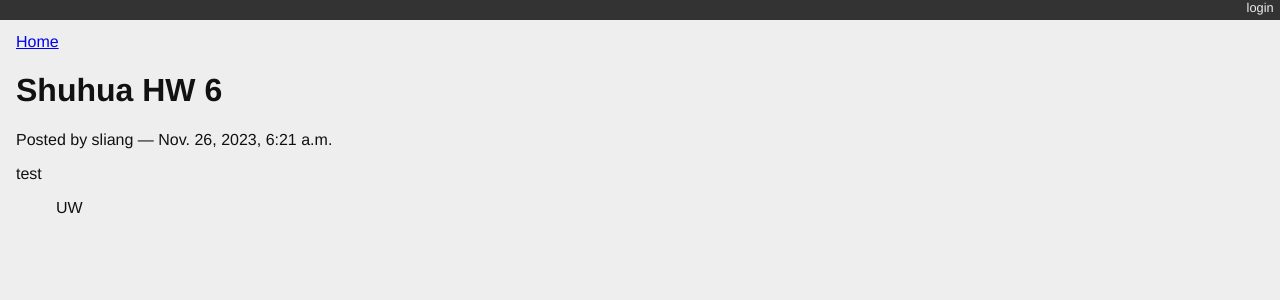
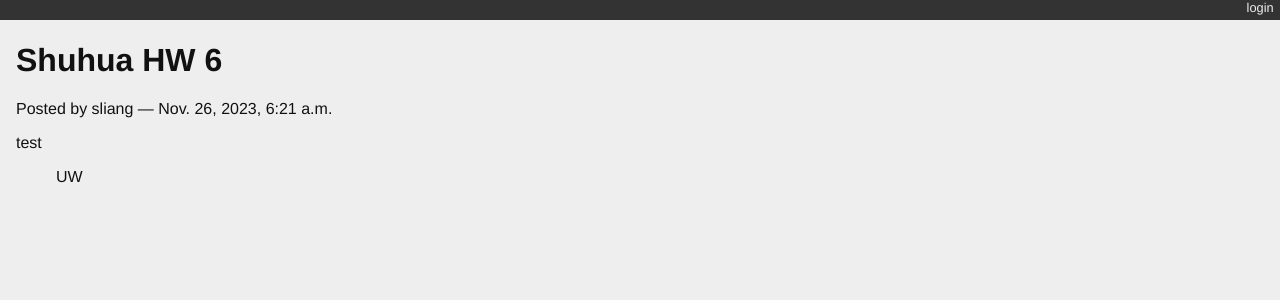
Before and after one commit to sliang2022/HW8, a Django app: page /posts/1/ in a window 1280 px wide. Shown: the top 300 px of the page. Run offline with Django 3.2, Linux system fonts and the light colour scheme; data comes from the database, SQL or seed files in the repository; parts of the project's set-up code (start-up, migrations or seed data) failed here and were passed over.

Commit message:
Update detail.html

```diff
--- a/mysite/blogging/templates/blogging/detail.html
+++ b/mysite/blogging/templates/blogging/detail.html
@@ -1,7 +1,6 @@
 {% extends "base.html" %}
 
 {% block content %}
-<a class="backlink" href="/">Home</a>
 <h1>{{ object }}</h1>
 <p class="byline">
   Posted by {{ object.author.username }} &mdash; {{ object.published_date }}
```
